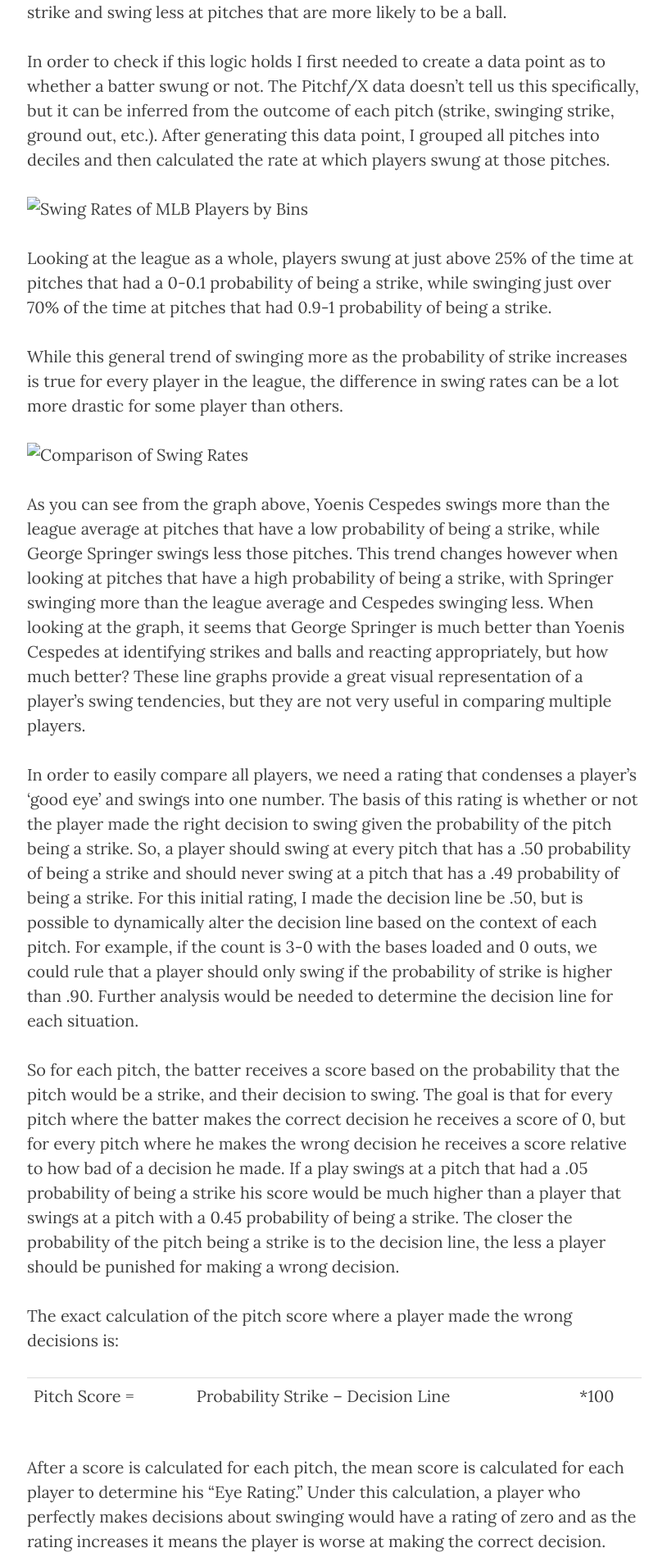
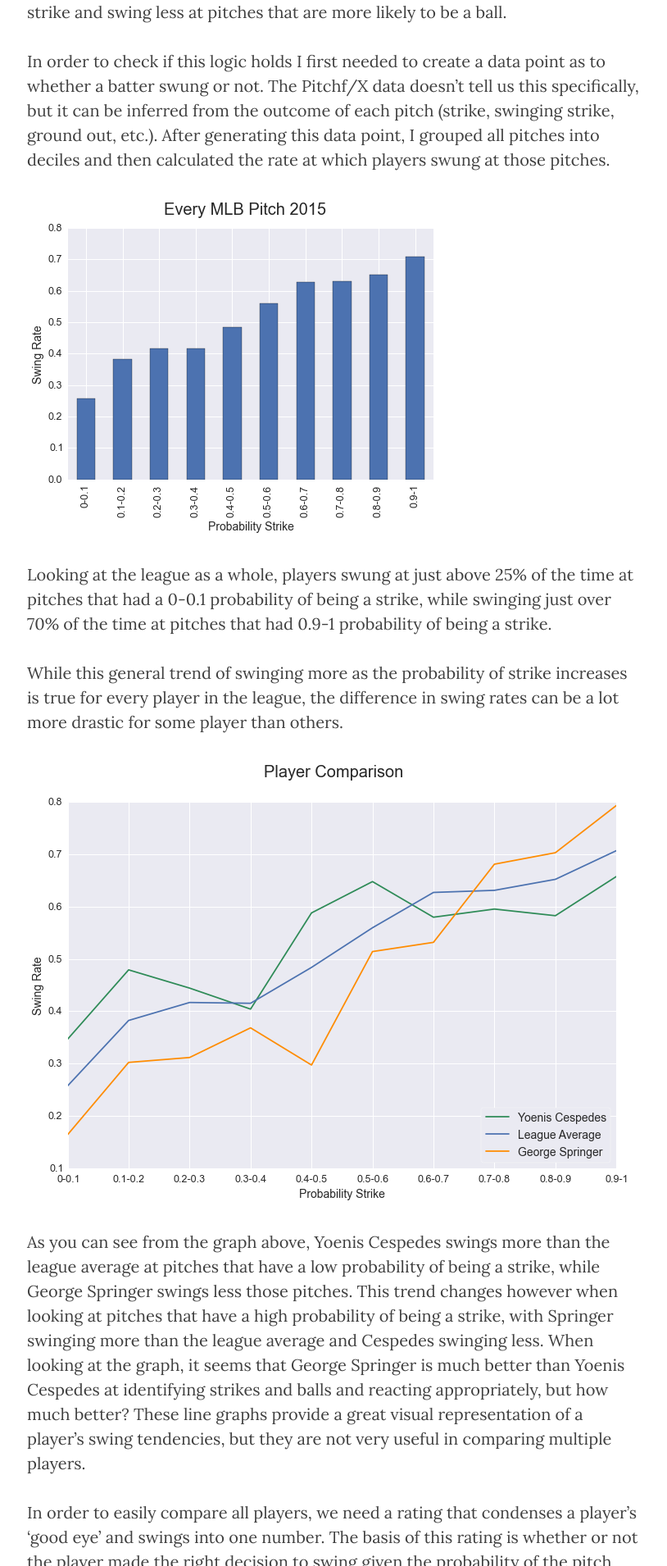
Before and after one commit to jingjingforest/jingjingforest.github.io, a Jekyll site: the page built from _posts/2016-03-06-mlb-good-eye-rating.markdown, in a window 1280 px wide. Shown: the part 2391-4301 px from the top of the page at 82% size, without its empty margins (232-1046 px from the left). Built offline with Jekyll 4.4.1, drawn with Linux system fonts in a browser that asks for light colours; nearby versions of some CDN libraries.

Commit message:
img rework

```diff
--- a/_posts/2016-03-06-mlb-good-eye-rating.markdown
+++ b/_posts/2016-03-06-mlb-good-eye-rating.markdown
@@ -23,14 +23,14 @@ A machine-learning algorithm was able to accurately predict strikes and balls 90
 
 In order to check if this logic holds I first needed to create a data point as to whether a batter swung or not. The Pitchf/X data doesn’t tell us this specifically, but it can be inferred from the outcome of each pitch (strike, swinging strike, ground out, etc.).  After generating this data point, I grouped all pitches into deciles and then calculated the rate at which players swung at those pitches.
 
-![Swing Rates of MLB Players by Bins](www.seanabu.com/img/swing_all.png)
+![Swing Rates of MLB Players by Bins](http://www.seanabu.com/img/swing_all.png)
 
 
 Looking at the league as a whole, players swung at just above 25% of the time at pitches that had a 0-0.1 probability of being a strike, while swinging just over 70% of the time at pitches that had 0.9-1 probability of being a strike.
 
 While this general trend of swinging more as the probability of strike increases is true for every player in the league, the difference in swing rates can be a lot more drastic for some player than others.
 
-![Comparison of Swing Rates ]({{ site.url }}/img/compareline.png)
+![Comparison of Swing Rates ](http://seanabu.com/img/compareline.png)
 
 As you can see from the graph above, Yoenis Cespedes swings more than the league average at pitches that have a low probability of being a strike, while George Springer swings less those pitches.   This trend changes however when looking at pitches that have a high probability of being a strike, with Springer swinging more than the league average and Cespedes swinging less.  When looking at the graph, it seems that George Springer is much better than Yoenis Cespedes at identifying strikes and balls and reacting appropriately, but how much better? These line graphs provide a great visual representation of a player’s swing tendencies, but they are not very useful in comparing multiple players.
 
@@ -44,13 +44,13 @@ Pitch Score = |Probability Strike – Decision Line|*100
 
 After a score is calculated for each pitch, the mean score is calculated for each player to determine his “Eye Rating.” Under this calculation, a player who perfectly makes decisions about swinging would have a rating of zero and as the rating increases it means the player is worse at making the correct decision.
 
-![Distribution of EYE Rating]({{ site.url }}/img/eyerating.png)
+![Distribution of EYE Rating](http://seanabu.com/img/eyerating.png)
 
 For the 528 players that saw at least 200 pitches during the 2015 season, the mean EYE Rating is 11.53 with a standard deviation of 1.38. Mike Baxter had the lowest/best rating at 7.59, and Rubby De La Rosa had the highest/worst rating at 17.9.  For hitters who had faced over 1000 pitches, Yoenis Cespedes had the worst rating at 14.41, while George Springer had the best rating at 8.56
 
 Now we have a rating where we can compare players and see who has the best “eye” and who has the worst, but does this rating mean anything? Does having a lower Eye rating actually lead to more hits and walks?  To determine this I calculated the correlation coefficient between the EYE Rating and other batting statistics like batting average, on-base percentage, and walk rate.  Below is a heat map showing those correlations.
 
-![Correlation of Batting Statistics]({{ site.url }}/img/heatmap.png)
+![Correlation of Batting Statistics](http://seanabu.com/img/heatmap.png)
 
 The strongest correlation with the EYE rating is with a player’s walk rate. As expected, the lower (better) the EYE rating, the more often the batter walks.  There is also a moderate negative correlation with on-base percentage.  This probably is being driven primarily by the correlation to walk rate considering the small correlation the EYE rating has with batting average.  There was a surprisingly small correlation with strike out rate.  One would think that if a hitter is more likely to swing at pitches that are strikes they would be less likely to strike out, but the data does not support that. What is promising is that the rating is not strongly correlated to their number of plate appearances.  This is important because a player’s rating is not a result of how many at bats they have.
 
```
